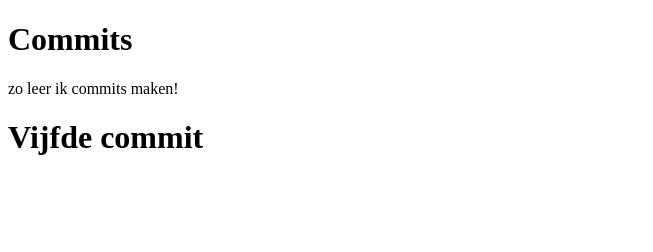
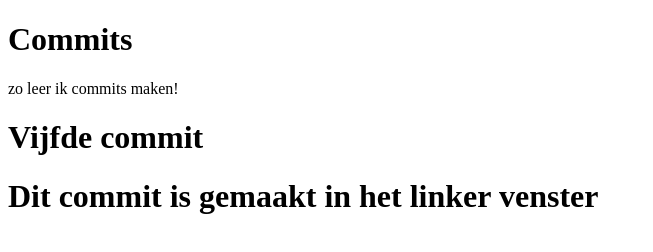
Before and after one commit to thijsieboy007/vebr-J1-P1-C2019, a plain HTML site: page index.html in a window 1280 px wide. Shown: the whole page, without its empty margins (0-653 px from the left). Drawn offline with Linux system fonts and the light colour scheme.

Commit message:
Linker venster commit

```diff
--- a/index.html
+++ b/index.html
@@ -10,5 +10,7 @@
     <h1>Commits</h1>
     <p>zo leer ik commits maken!</p>
     <h1>Vijfde commit</h1>
+
+    <h1>Dit commit is gemaakt in het linker venster</h1>
 </body>
 </html>
```
